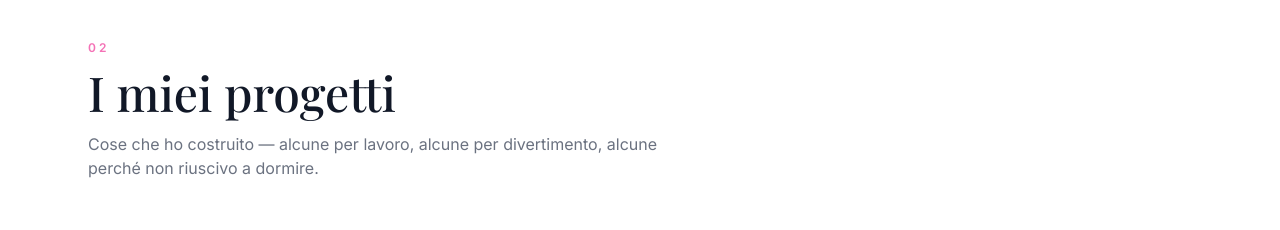
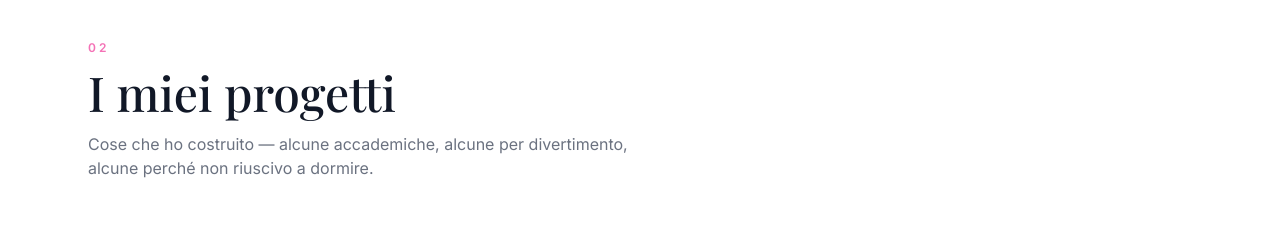
Before and after one commit to DianaHus/dianas_personal_page, a React (Vite) app: page / in a window 1280 px wide. Shown: the part 1640-1870 px from the top of the page. Built offline with nearby package versions, Linux system fonts and the light colour scheme; a web font is replaced by a local one.

Commit message:
small modification

```diff
--- a/src/i18n/en.ts
+++ b/src/i18n/en.ts
@@ -102,7 +102,7 @@ export const en: Translations = {
   projects: {
     title: 'My projects',
     subtitle:
-      "Things I built — some for work, some for fun, some because I couldn't sleep.",
+      "Things I built — some for accademical work, some for fun, some because I couldn't sleep.",
     githubLabel: 'GitHub',
     demoLabel: 'Live demo',
     items: [
--- a/src/i18n/it.ts
+++ b/src/i18n/it.ts
@@ -51,7 +51,7 @@ export const it: Translations = {
   projects: {
     title: 'I miei progetti',
     subtitle:
-      'Cose che ho costruito — alcune per lavoro, alcune per divertimento, alcune perché non riuscivo a dormire.',
+      'Cose che ho costruito — alcune accademiche, alcune per divertimento, alcune perché non riuscivo a dormire.',
     githubLabel: 'GitHub',
     demoLabel: 'Demo live',
     items: [
```
